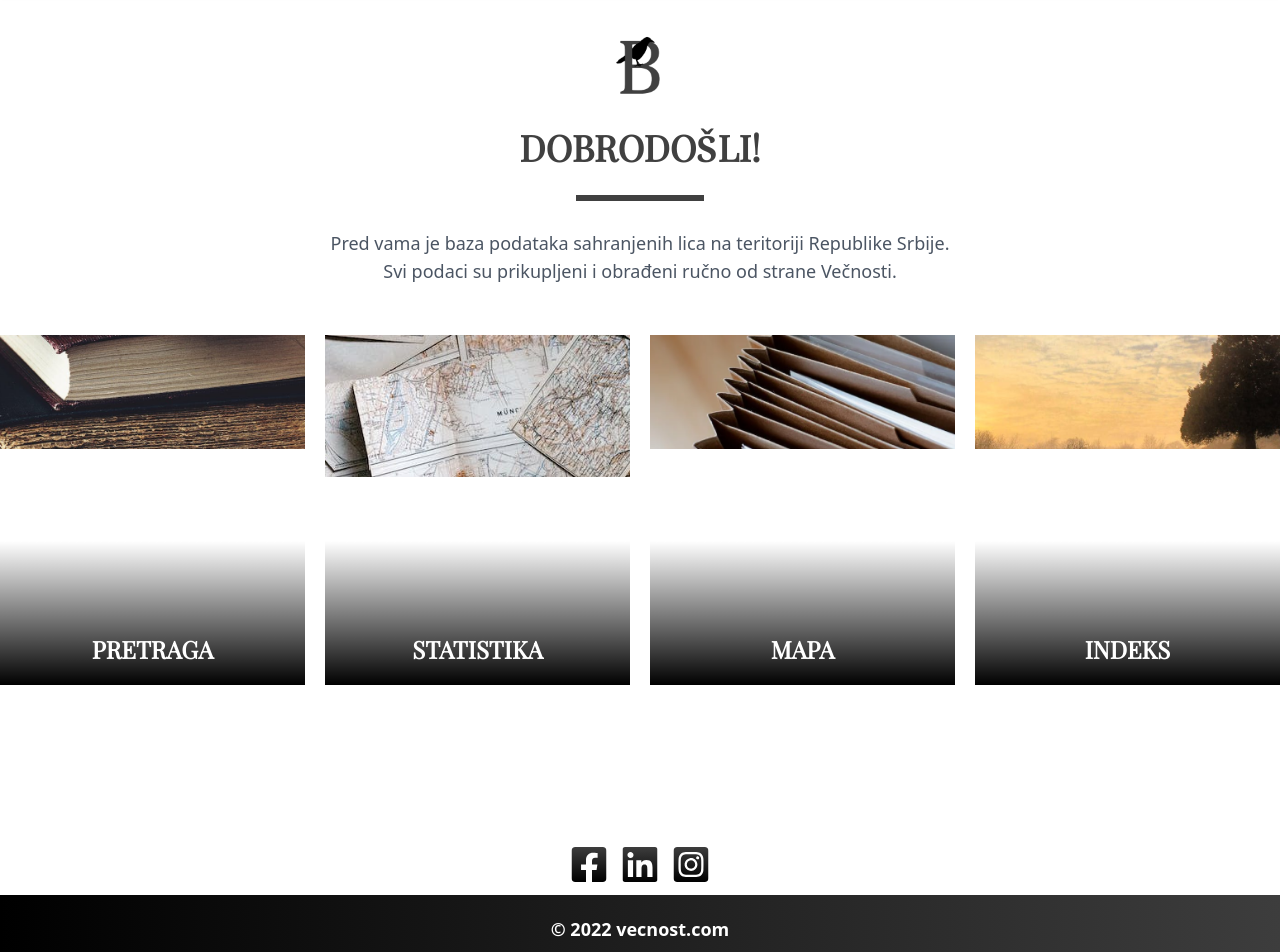
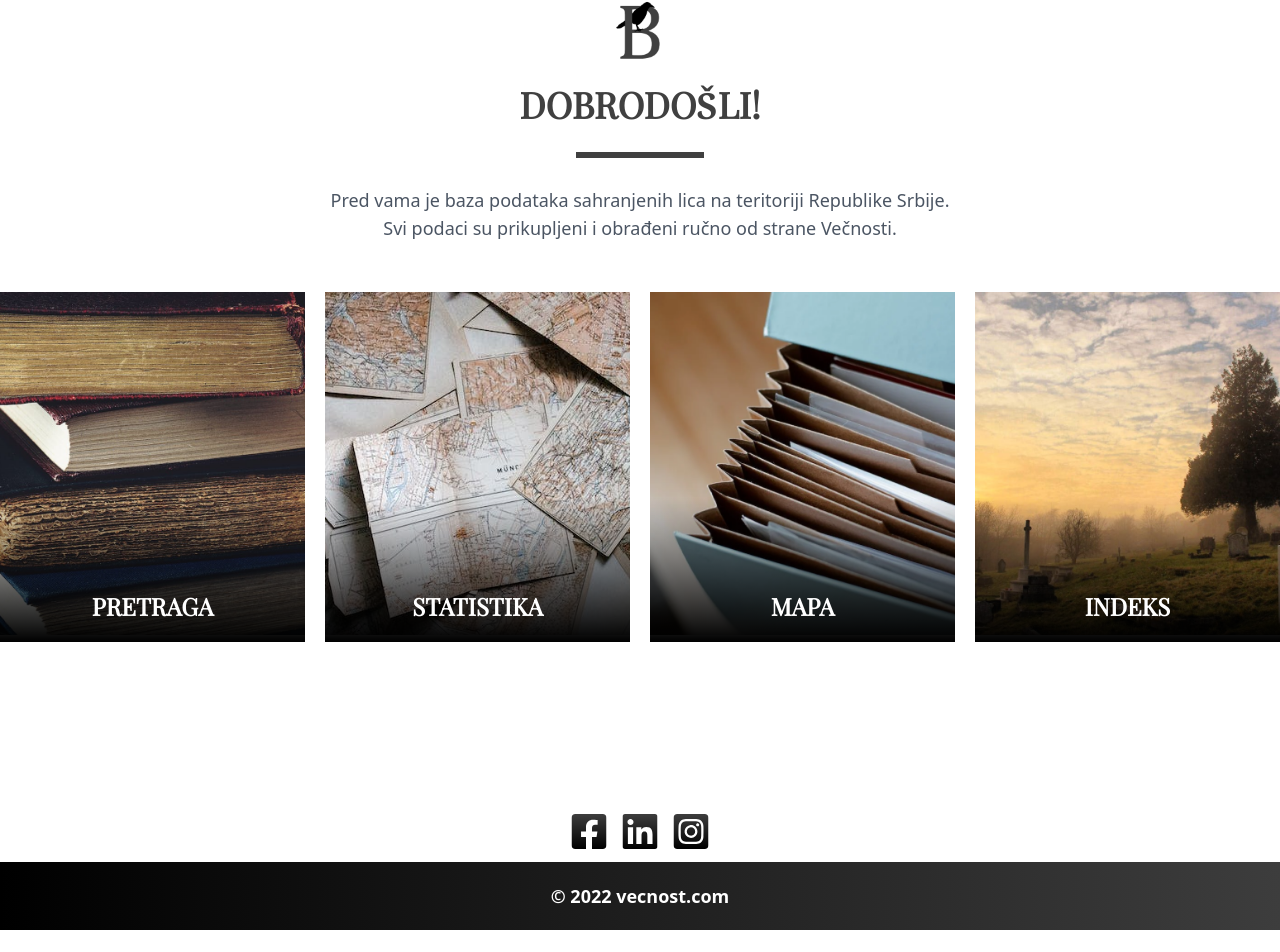
Before and after one commit to bVNyDUKE/vecnost-baza, a Next.js app: page / in a window 1280 px wide. Shown: the part 121-1073 px from the top of the page. After the commit the page ends 1051 px from the top, so only its background shows below. Built offline with nearby package versions, Linux system fonts and the light colour scheme.

Commit message:
next update, fix links

```diff
--- a/components/Button.tsx
+++ b/components/Button.tsx
@@ -10,9 +10,9 @@ export default function Button({ href, label, onClick }: ButtonProps) {
   if (href) {
     return (
       <Link href={href}>
-        <a className="hover:pointer text-primary-dark rounded-md bg-white px-7 py-2 text-center font-bold uppercase shadow-md hover:shadow-lg active:bg-[#404040]">
+        <span className="hover:pointer rounded-md bg-white px-7 py-2 text-center font-bold uppercase text-primary-dark shadow-md hover:shadow-lg active:bg-[#404040]">
           {label}
-        </a>
+        </span>
       </Link>
     );
   }
--- a/components/Layout/Footer.tsx
+++ b/components/Layout/Footer.tsx
@@ -1,4 +1,3 @@
-import Link from "next/link";
 import { Facebook, Instagram, Linkedin } from "../Icons";
 
 export default function Footer() {
@@ -6,31 +5,37 @@ export default function Footer() {
     <footer className="relative mt-16 bg-gradient-to-r from-[#000] to-[#3d3d3d] py-5 text-center text-white">
       <div className="absolute top-[-3rem] left-1/2 flex -translate-x-1/2 transform gap-4">
         {/* Facebook */}
-        <Link href="https://www.facebook.com/vecnostcom">
-          <a target="_blank" aria-label="Facebook">
+        <a
+          target="_blank"
+          aria-label="Facebook"
+          href="https://www.facebook.com/vecnostcom"
+        >
           <div>
             <Facebook />
           </div>
         </a>
-        </Link>
 
         {/* Linkedin */}
-        <Link href="https://www.linkedin.com/company/vecnostcom/">
-          <a target="_blank" aria-label="LinkedIn">
+        <a
+          target="_blank"
+          aria-label="LinkedIn"
+          href="https://www.linkedin.com/company/vecnostcom/"
+        >
           <div>
             <Linkedin />
           </div>
         </a>
-        </Link>
 
         {/* Instagram */}
-        <Link href="https://www.instagram.com/vecnostcom/">
-          <a target="_blank" aria-label="Instagram">
+        <a
+          target="_blank"
+          aria-label="Instagram"
+          href="https://www.instagram.com/vecnostcom/"
+        >
           <div>
             <Instagram />
           </div>
         </a>
-        </Link>
       </div>
 
       <div className="container mx-auto">
--- a/components/Layout/NavBar.tsx
+++ b/components/Layout/NavBar.tsx
@@ -1,5 +1,5 @@
 import { useState } from "react";
-import Image from "next/future/image";
+import Image from "next/image";
 import Link from "next/link";
 import { Transition } from "@headlessui/react";
 import { Menu, Cross } from "../Icons";
@@ -13,7 +13,6 @@ export default function NavBar() {
       <div className="mb-10 hidden bg-white drop-shadow-md sm:block">
         <div className="container mx-auto items-center justify-between py-1.5 sm:flex">
           <Link passHref href="/">
-            <a>
             <div className="flex items-center justify-center ">
               <Image
                 src={img}
@@ -29,7 +28,6 @@ export default function NavBar() {
                 Baza <br /> Podataka
               </div>
             </div>
-            </a>
           </Link>
           <div className="flex basis-96 items-center justify-between space-x-2 text-xl font-semibold">
             <Link href="/pretraga">Pretraga</Link>
--- a/components/Section.tsx
+++ b/components/Section.tsx
@@ -1,5 +1,5 @@
 import Button from "./Button";
-import Image, { StaticImageData } from "next/future/image";
+import Image, { StaticImageData } from "next/image";
 
 export default function Section({
   imgSrc,
--- a/pages/index.tsx
+++ b/pages/index.tsx
@@ -1,5 +1,5 @@
 import Section from "../components/Section";
-import Image from "next/future/image";
+import Image from "next/image";
 import img from "../public/vecna-logo-solo-100.png";
 import img1 from "../public/index_1.webp";
 import img2 from "../public/index_2.webp";
@@ -49,8 +49,8 @@ function Home() {
           src={img}
           alt="Vecnost logo"
           className="hover:pointer mx-auto object-contain"
-          width={"60px"}
-          height={"70px"}
+          width={60}
+          height={70}
           placeholder="blur"
         />
         <h1 className="mt-5 font-serif text-4xl font-bold text-secondary-dark">
--- a/pages/statistika.tsx
+++ b/pages/statistika.tsx
@@ -142,7 +142,7 @@ export default function Statistika({
                       passHref
                     >
                       <li className="box-border border p-8 hover:cursor-pointer hover:shadow-md">
-                        <a>{graveyard.name}</a>
+                        {graveyard.name}
                       </li>
                     </Link>
                   ))}
```
Also changed, not shown: package.json (+4 -4 lines), 1 other file (tests, documents, lock files or other folders). Lines whose indentation alone changed are shown as unchanged.
